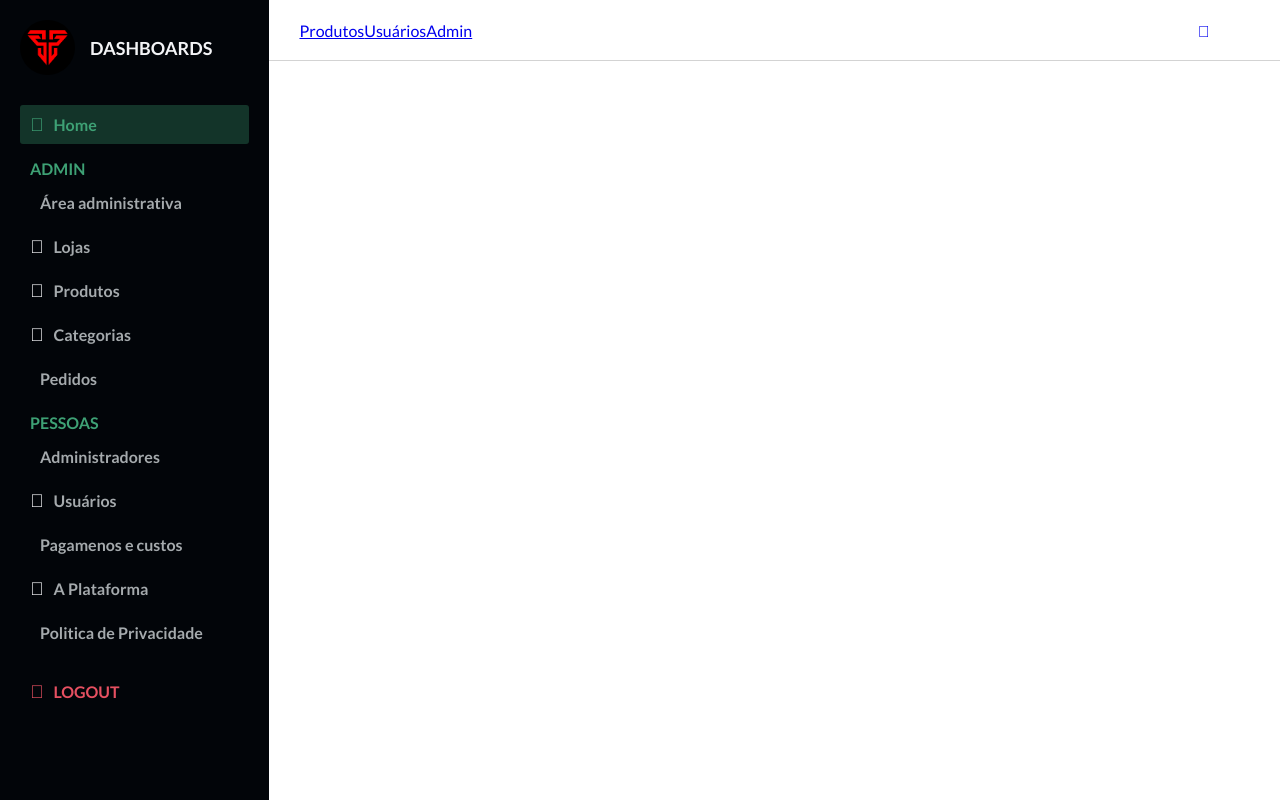
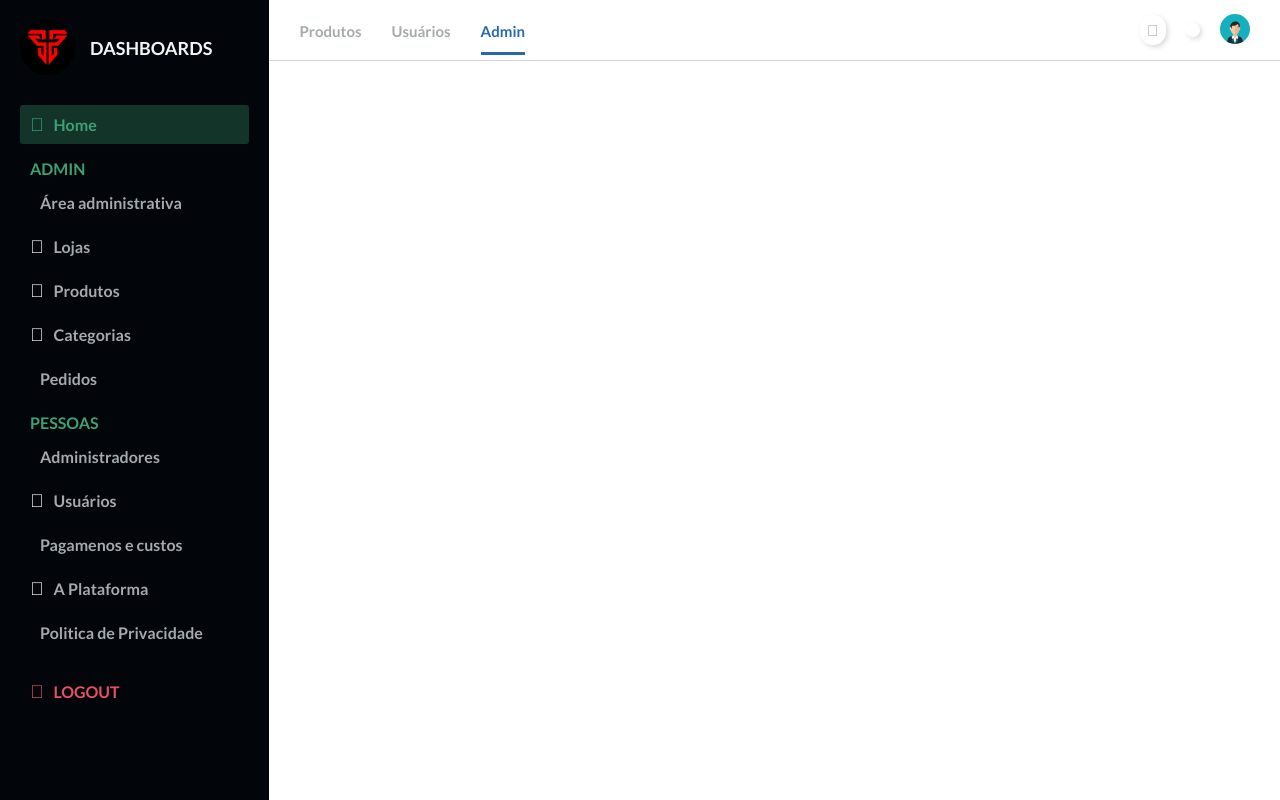
Before and after one commit to LeoSanGo/dashboard-admin-react, a React (Create React App) app in the folder dashboard-admin/: page / in a window 1280 px wide. Built offline with nearby package versions, Linux system fonts and the light colour scheme.

Commit message:
fix responsive mode

```diff
--- a/dashboard-admin/src/App.js
+++ b/dashboard-admin/src/App.js
@@ -1,4 +1,4 @@
-import { useState } from 'react';
+  import { useState } from 'react';
 
 import './App.css';
 import Navbar from './components/navbar/Navbar';
--- a/dashboard-admin/src/components/navbar/Navbar.css
+++ b/dashboard-admin/src/components/navbar/Navbar.css
@@ -18,7 +18,7 @@
   color: #a5aaad;
 }
 
-.nav__left > a {
+.navbar__left > a {
   margin-right: 30px;
   text-decoration: none;
   color: #a5aaad;
@@ -26,7 +26,7 @@
   font-weight: 700;
 }
 
-.navbar__letf .active_link {
+.navbar__left .active_link {
   color: #256aac;
   border-bottom: 3px solid #256aac;
   padding-bottom: 12px;
@@ -49,7 +49,7 @@
   text-decoration: none;
 }
 
-.navbar__rigth > a > i {
+.navbar__right > a > i {
   color: #a5aaad;
   font-size: 16px;
   border-radius: 50px;
@@ -57,3 +57,15 @@
   box-shadow: 2px 2px 5px #d9d9d9, -2px -2px 5px #FFFF;
   padding: 7px;
 }
+
+@media only screen and (max-width: 978px) {
+  .nav_icon {
+    display: inline;
+  }
+}
+
+@media only screen and (max-width: 480px) {
+  .navbar__left {
+    display: none;
+  }
+}
--- a/dashboard-admin/src/components/navbar/Navbar.js
+++ b/dashboard-admin/src/components/navbar/Navbar.js
@@ -1,7 +1,7 @@
 import './Navbar.css';
 import avatar from '../../assets/avatar.svg';
 
-const NavBar = ({ sidebarOpen, openSidebar }) => {
+const Navbar = ({ sidebarOpen, openSidebar }) => {
   return (
     <nav className="navbar">
       <div className="nav_icon" onClick={() => openSidebar()}>
@@ -24,11 +24,11 @@ const NavBar = ({ sidebarOpen, openSidebar }) => {
         </a>
 
         <a href="#">
-          <i width="30" src={avatar} alt="avatar"></i>
+          <img width="30" src={avatar} alt="avatar"/>
         </a>
       </div>
     </nav>
   )
 }
 
-export default NavBar;
+export default Navbar;
--- a/dashboard-admin/src/components/sidebar/Sidebar.css
+++ b/dashboard-admin/src/components/sidebar/Sidebar.css
@@ -104,7 +104,7 @@
   position: absolute;
 }
 
-@media only screen and (max-width 978px) {
+@media only screen and (max-width: 978px) {
   #sidebar {
     display: none;
   }
```
